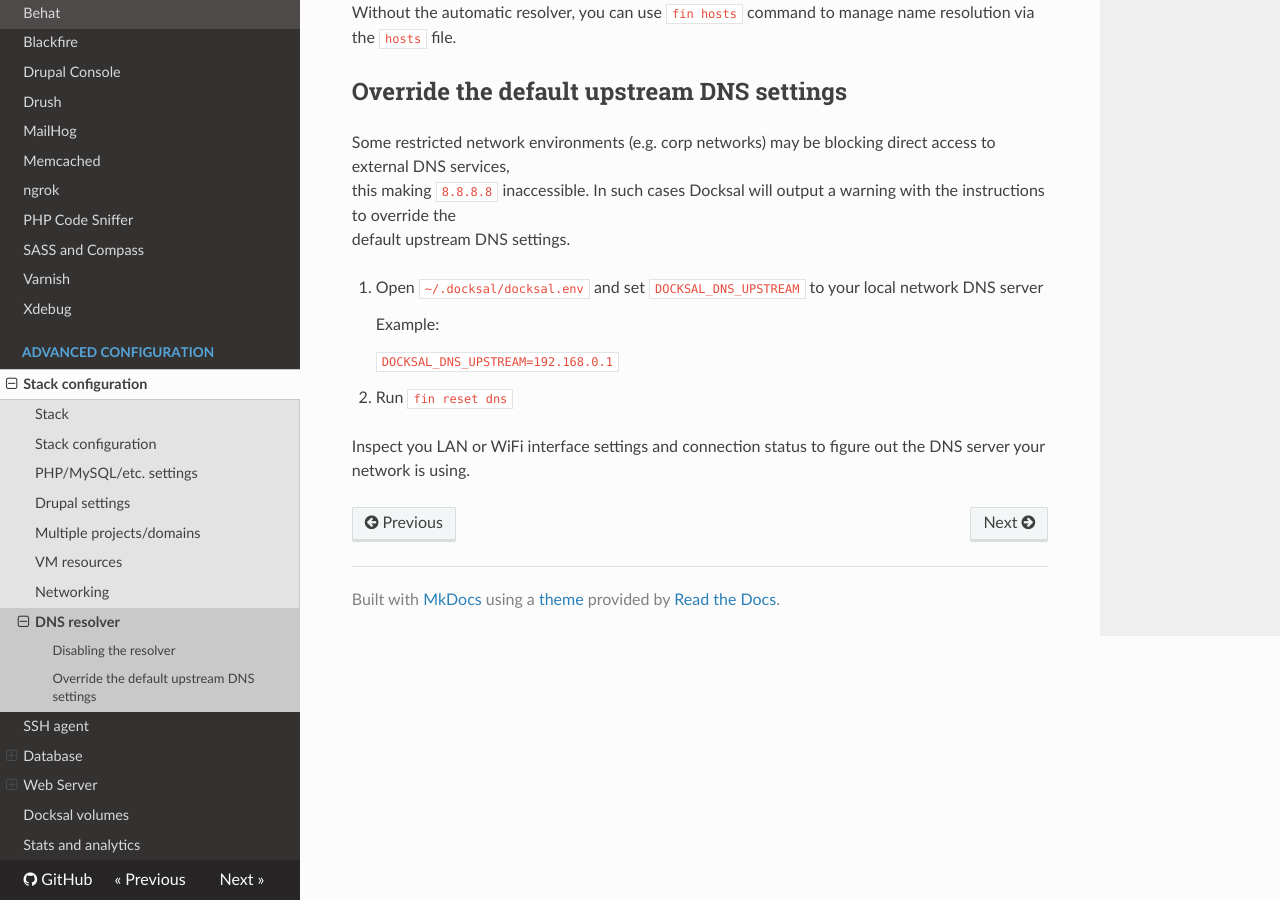
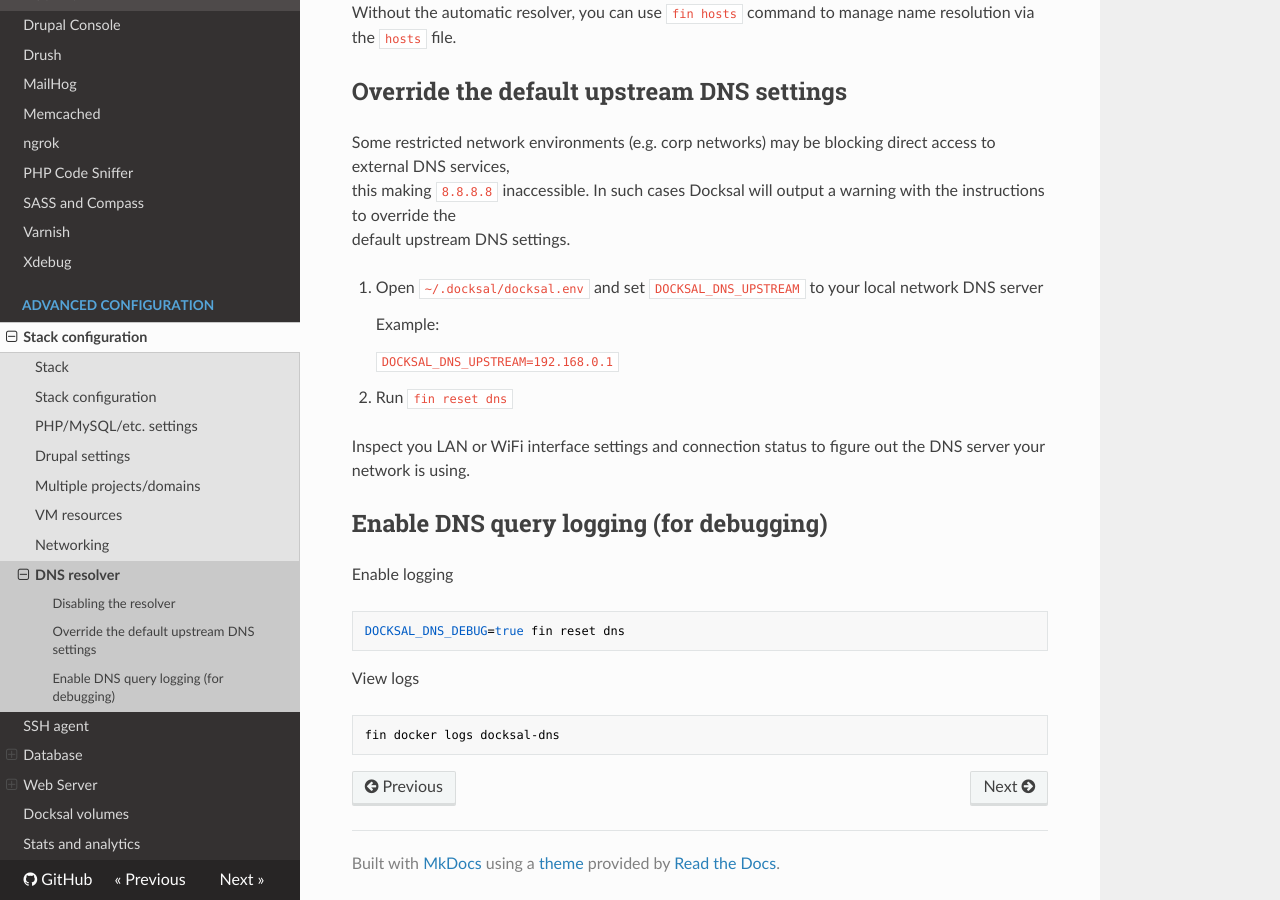
Before and after one commit to docksal/docksal, an MkDocs documentation site: the page built from docs/advanced/dns-resolver.md, in a window 1280 px wide and 900 px high, scrolled down 923 px. Built offline with MkDocs 1.6.1, drawn with Linux system fonts in a browser that asks for light colours; nearby versions of some CDN libraries; old or Windows-style settings are respelled for this version of MkDocs.

Commit message:
Adding DOCKSAL_DNS_DEBUG flag

````diff
--- a/docs/advanced/dns-resolver.md
+++ b/docs/advanced/dns-resolver.md
@@ -46,3 +46,18 @@ default upstream DNS settings.
 2. Run `fin reset dns`
 
 Inspect you LAN or WiFi interface settings and connection status to figure out the DNS server your network is using.
+
+
+## Enable DNS query logging (for debugging)
+
+Enable logging
+
+```
+DOCKSAL_DNS_DEBUG=true fin reset dns
+```
+
+View logs
+
+```
+fin docker logs docksal-dns
+```
````
Also changed, not shown: 1 other file.
